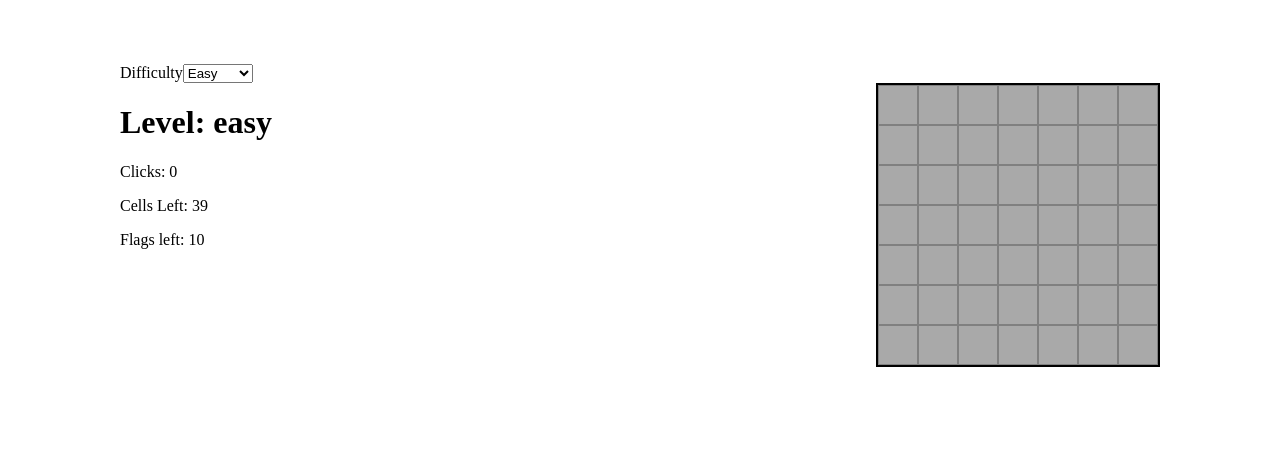
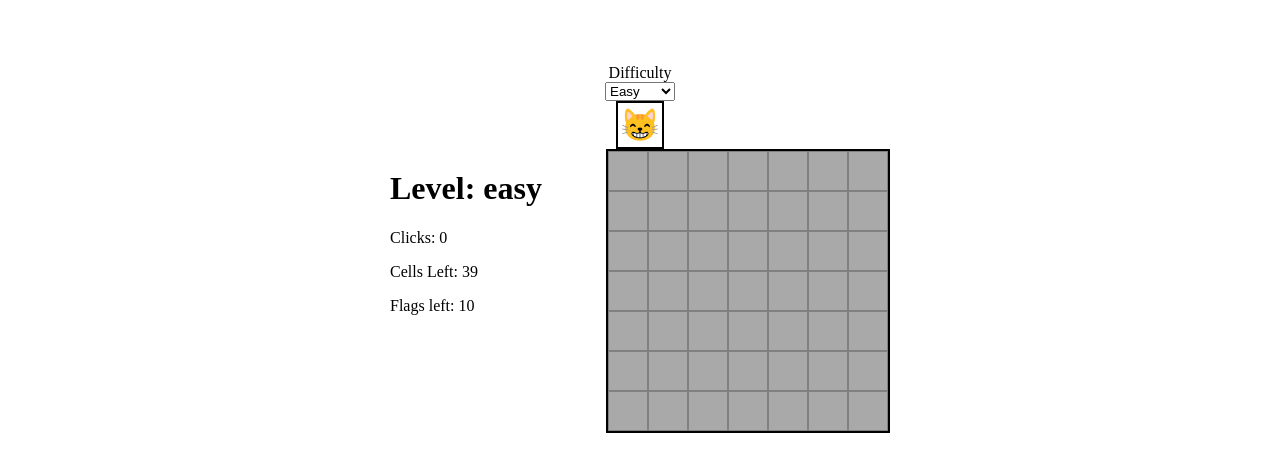
Before and after one commit to soumy9/minesweeper, a React (Create React App) app: page / in a window 1280 px wide. Shown: the top 472 px of the page. Built offline with nearby package versions, Linux system fonts and the light colour scheme.

Commit message:
Added avatar expressions

```diff
--- a/src/App.css
+++ b/src/App.css
@@ -1,21 +1,25 @@
-.App{
+.App {
   margin: 4rem 7rem;
+  display: flex;
+  flex-direction: column;
+  align-items: center;
 }
-.Grid{
+.Grid {
   display: flex;
   flex-direction: row;
   justify-content: space-between;
 }
-.grid{
+.grid {
   display: flex;
   flex-direction: column;
   border: 2px solid black;
+	margin-left: 4rem;
 }
-.row{
+.row {
   display: flex;
   flex-direction: row;
 }
-.cell{
+.cell {
   width: 40px;
   height: 40px;
   padding: 0;
@@ -27,17 +31,51 @@
   align-items: center;
 }
 
-.covered{
+.covered {
   background-color: darkgrey;
 }
 
-.uncovered{
+.uncovered {
   background-color: lightgrey;
   box-shadow: inset 1px 1px;
 }
-.mine-found{
+.mine-found {
   background-color: green;
 }
-.mine-not-found{
+.mine-not-found {
   background-color: red;
 }
+.wrong-flag {
+  position: relative;
+}
+.wrong-flag::after {
+  content: "";
+  position: absolute;
+  width: 0;
+  height: 100%;
+  border: 1px solid red;
+  background-color: red;
+  transform: rotate(45deg);
+}
+.wrong-flag::before {
+  content: "";
+  position: absolute;
+  width: 0;
+  height: 100%;
+  border: 1px solid red;
+  background-color: red;
+  transform: rotate(-45deg);
+}
+
+.restart-btn {
+  cursor: pointer;
+  display: flex;
+  width: 3rem;
+  height: 3rem;
+  font-size: 2rem;
+  justify-content: center;
+  align-items: center;
+  background-color: white;
+  border: 2px solid black;
+  border-radius: 0;
+}
--- a/src/App.tsx
+++ b/src/App.tsx
@@ -29,16 +29,32 @@ const difficultyLevels: DifficultyLevel[] = [
     mines: 70,
   },
 ];
+//enum catStateKeys {
+//  "happy",
+//  "guessing",
+//  "sat",
+//  "boss",
+//}
+export const catStates = {
+  happy: "😸",
+  guessing: "🙀",
+  sad: "😿",
+  boss: "😻",
+};
 
 function App() {
   const [difficulty, setDifficulty] = useState<number>(0);
-  //const [height,setHeight]=useState<number>(0);
-  //const [width,setwidth]=useState<number>(0);
-  //const [mines,setmines]=useState<number>(0);
+  const [reRenderKey, setReRenderKey] = useState<number>(0);
+  const [catState, setCatState] = useState<string>(catStates.happy);
   const difficultyChangeHandler = (
     event: React.ChangeEvent<HTMLSelectElement>
   ) => {
     setDifficulty(parseInt(event.target.value));
+    // Whenever the selection changes, this will change the key of the Grid component and therefore it will re-render!!!
+    setReRenderKey((key) => ++key);
+  };
+  const restartHandler = () => {
+    setReRenderKey((key) => ++key);
   };
   return (
     <div className="App">
@@ -48,7 +64,15 @@ function App() {
         <option value={1}>Medium</option>
         <option value={2}>Hard</option>
       </select>
-      <Grid {...difficultyLevels[difficulty]} />
+      <button onClick={restartHandler} className="restart-btn">
+        {catState}
+      </button>
+      {/*This key prop can be used to re-draw the entire Grid component*/}
+      <Grid
+        {...difficultyLevels[difficulty]}
+        key={reRenderKey}
+        setCatState={setCatState}
+      />
     </div>
   );
 }
--- a/src/Grid.tsx
+++ b/src/Grid.tsx
@@ -1,13 +1,15 @@
 import React, { useEffect, useState } from "react";
 import MineSweeper from "./minesweeper";
 import "./App.css";
+import { catStates } from "./App";
 const Grid = (props: {
   height: number;
   width: number;
   mines: number;
   levelName: string;
+  setCatState: React.Dispatch<React.SetStateAction<string>>;
 }) => {
-  const { height, width, mines, levelName } = props;
+  const { height, width, mines, levelName, setCatState } = props;
   console.log({ props });
   const [grid, setGrid] = useState<number[][]>([]);
   console.log({ grid });
@@ -68,10 +70,21 @@ const Grid = (props: {
       setCellsLeft((cellsLeft) => --cellsLeft);
     }
   }
+  const isCellClickable = (row: number, col: number): boolean => {
+    if (
+      grid[row][col] === Number.NEGATIVE_INFINITY ||
+      (grid[row][col] > 0 && grid[row][col] !== Number.POSITIVE_INFINITY)
+    )
+      return false;
+    return true;
+  };
   useEffect(() => {
     const ms = new MineSweeper(height, width, mines);
     setGrid(ms.grid);
   }, [height, mines, width]);
+  useEffect(() => {
+    setCatState(catStates.happy);
+  }, [setCatState]);
   const cellClickHandler = (event: React.MouseEvent<HTMLElement>) => {
     if (isGameOver) return;
     const target: HTMLElement = event.currentTarget;
@@ -79,6 +92,7 @@ const Grid = (props: {
     const c = parseInt(target.getAttribute("data-col") || "");
     if (grid[r][c] === Number.POSITIVE_INFINITY) {
       setIsGameOver(true);
+      setCatState(catStates.sad);
     } else if (grid[r][c] === 0) {
       setClick((click) => ++click);
       setGrid((grid) => {
@@ -100,6 +114,20 @@ const Grid = (props: {
       return new Set(flagPositions);
     });
   };
+  const mouseDownHandler = (r: number, c: number) => {
+    if (isCellClickable(r,c)) setCatState(catStates.guessing);
+  };
+  const mouseUpHandler = () => {
+    if (isGameOver) {
+      if (isGameWon) {
+        setCatState(catStates.boss);
+      } else {
+        setCatState(catStates.sad);
+      }
+    } else {
+      setCatState(catStates.happy);
+    }
+  };
   useEffect(() => {
     console.log("flagPositions set was updated");
   }, [flagPositions]);
@@ -107,6 +135,7 @@ const Grid = (props: {
     if (cellsLeft === 0) {
       setIsGameWon(true);
       setIsGameOver(true);
+      setCatState(catStates.boss);
     }
     setFlagPositions((flagPositions) => {
       const newFlagPos = new Set<string>();
@@ -124,7 +153,7 @@ const Grid = (props: {
       }
       return newFlagPos;
     });
-  }, [cellsLeft, flagsCount, grid]);
+  }, [cellsLeft, flagsCount, grid, setCatState]);
   useEffect(() => {
     console.log("flagPositions");
     setFlagsCount(mines - flagPositions.size);
@@ -164,6 +193,11 @@ const Grid = (props: {
                       (flagPositions.has(r + "," + c)
                         ? "mine-found"
                         : "mine-not-found")
+                    } ${
+                      isGameOver &&
+                      flagPositions.has(r + "," + c) &&
+                      col !== Number.POSITIVE_INFINITY &&
+                      "wrong-flag"
                     }`}
                     key={`col-${c}`}
                     data-row={r}
@@ -177,6 +211,10 @@ const Grid = (props: {
                       if (col === Number.NEGATIVE_INFINITY) return;
                       placeFlagHandler(r, c);
                     }}
+                    onMouseDown={() => {
+                      mouseDownHandler(r, c);
+                    }}
+                    onMouseUp={mouseUpHandler}
                   >
                     {col > 0 && col < Number.POSITIVE_INFINITY ? col : null}
                     {col === Number.POSITIVE_INFINITY && isGameOver && "💣"}
```
Lines whose indentation alone changed are shown as unchanged.
